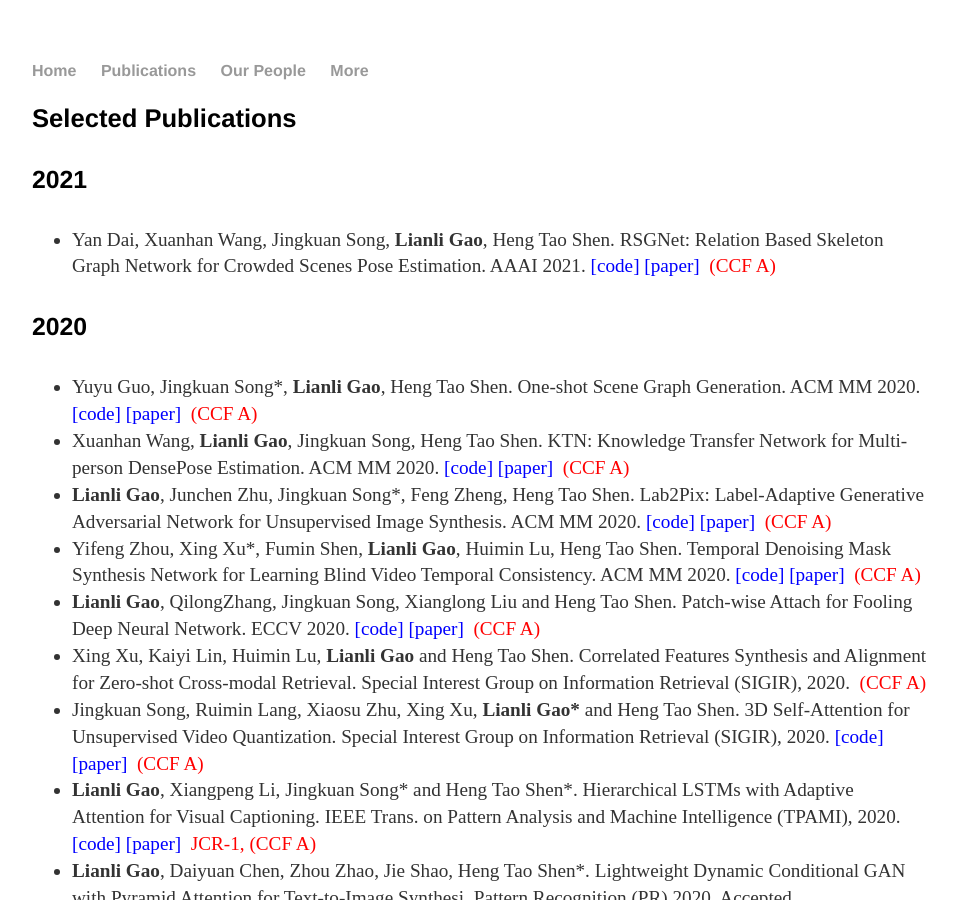
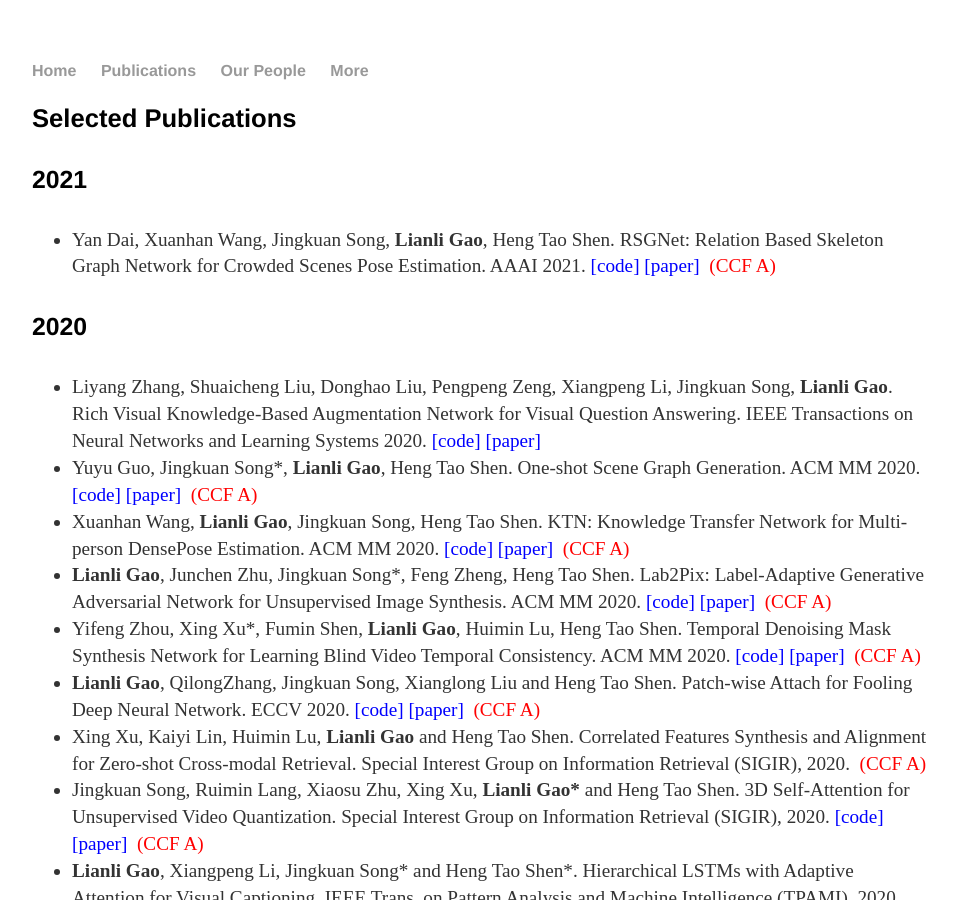
Before and after one commit to lianliGao/lianligao.github.io, a Jekyll site: the page built from cv/index.html, in a window 1280 px wide and 900 px high. Shown: the whole window, without its empty margins (160-1117 px from the left). Built offline with Jekyll 4.4.1, drawn with Linux system fonts in a browser that asks for light colours.

Commit message:
Update index.html

```diff
--- a/cv/index.html
+++ b/cv/index.html
@@ -25,6 +25,7 @@
 
 <h4>2020</h4>
 <ul>
+<li> Liyang Zhang, Shuaicheng Liu, Donghao Liu, Pengpeng Zeng, Xiangpeng Li, Jingkuan Song, <strong>Lianli Gao</strong>. Rich Visual Knowledge-Based Augmentation Network for Visual Question Answering. IEEE Transactions on Neural Networks and Learning Systems 2020. <a ref=" " rel="nofollow"><font color="#0000ff"> [code] </font></a> <a href=" " rel="nofollow"><font color="#0000ff"> [paper] </font></a>  </li>
 <li> Yuyu Guo, Jingkuan Song*, <strong>Lianli Gao</strong>, Heng Tao Shen.  One-shot Scene Graph Generation. ACM MM 2020. <a href=" https://github.com/gyy8426/OS-SGG" rel="nofollow"><font color="#0000ff"> [code] </font></a> <a href="https://2020.acmmm.org/main-track-list.html " rel="nofollow"><font color="#0000ff"> [paper] </font></a>  <font color="#ff0000"><b>&nbsp;</b>(CCF A)</font></li>
 <li> Xuanhan Wang, <strong>Lianli Gao</strong>, Jingkuan Song, Heng Tao Shen. KTN: Knowledge Transfer Network for Multi-person DensePose Estimation. ACM MM 2020. <a href="https://github.com/stoa-xh91/KTN" rel="nofollow"><font color="#0000ff"> [code] </font></a> <a href=" https://2020.acmmm.org/main-track-list.html" rel="nofollow"><font color="#0000ff"> [paper] </font></a>  <font color="#ff0000"><b>&nbsp;</b>(CCF A)</font> </li>
 <li> <strong>Lianli Gao</strong>, Junchen Zhu, Jingkuan Song*, Feng Zheng, Heng Tao Shen. Lab2Pix: Label-Adaptive Generative Adversarial Network for Unsupervised Image Synthesis. ACM MM 2020. <a href="https://github.com/RoseRollZhu/Lab2Pix" rel="nofollow"><font color="#0000ff"> [code] </font></a> <a href="https://2020.acmmm.org/main-track-list.html " rel="nofollow"><font color="#0000ff"> [paper] </font></a>  <font color="#ff0000"><b>&nbsp;</b>(CCF A)</font></li>
```
